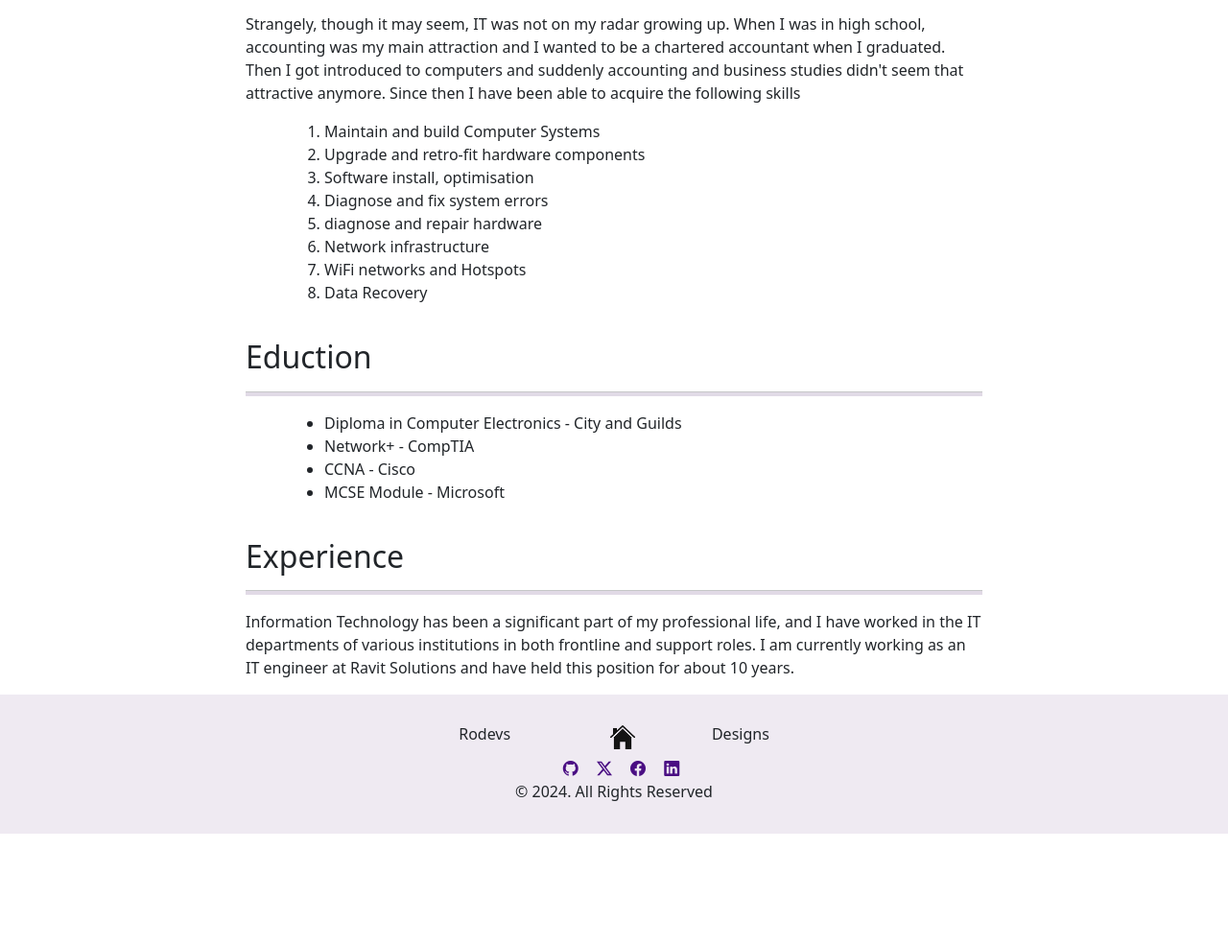
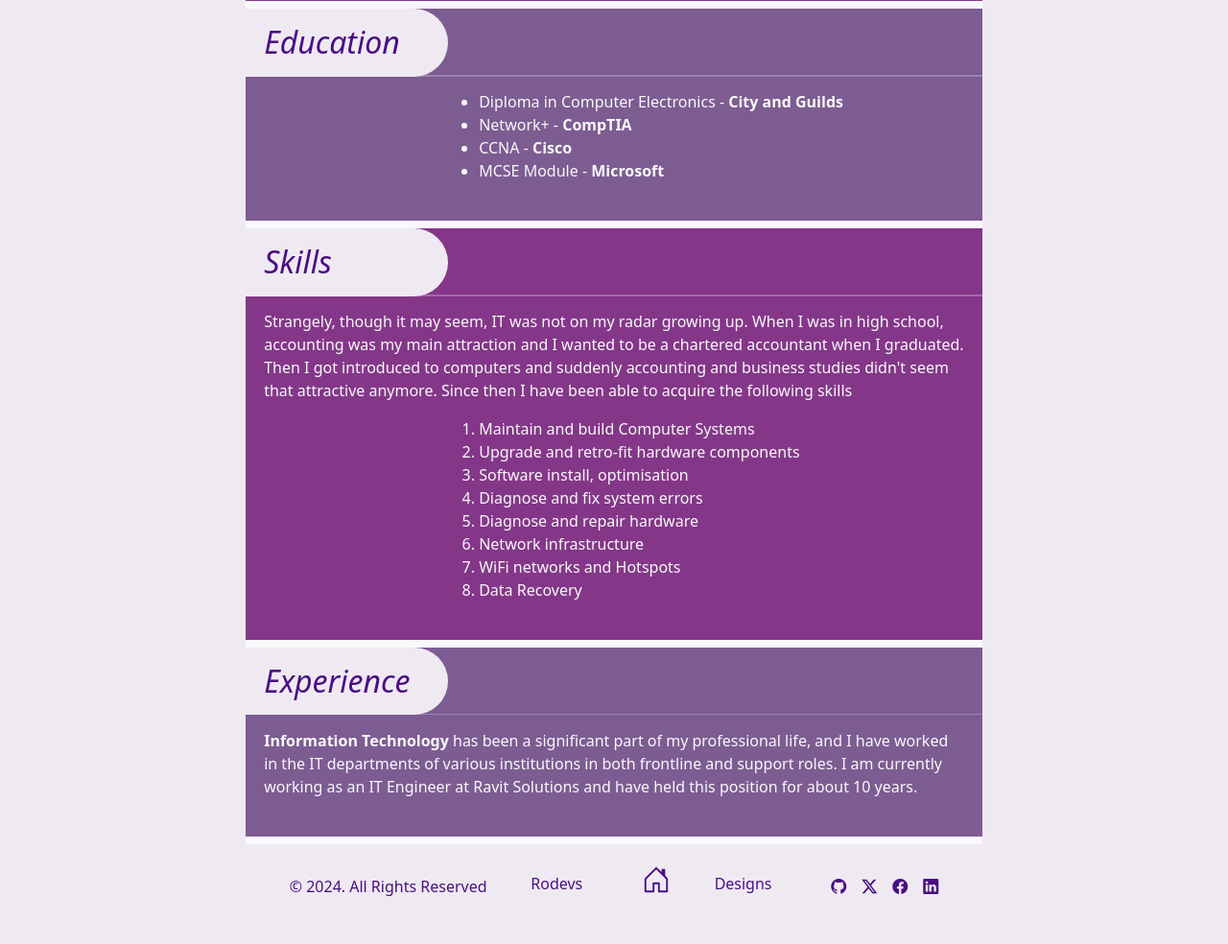
Before and after one commit to Rodev-Apps/Portfolio_TK3, a plain HTML site: page index.html in a window 1280 px wide. Shown: the part 699-1683 px from the top of the page at 96% size. Before the commit the page ends 1568 px from the top, so only its background shows below. Drawn offline with nearby package versions, Linux system fonts and the light colour scheme.

Commit message:
Final adjustments
Corrected the colour of links and social icons and made small adjustments to margins and paddings on the body and footer of the page. Replace the home icon and remove the image.

```diff
--- a/index.html
+++ b/index.html
@@ -50,22 +50,26 @@
               <!-- <a class="nav-link disabled" aria-disabled="true">Disabled</a> -->
             </div>
 
-            <div class="navbar-nav">
+            <div class="socials">
               <a
                 class="nav-link bi bi-github"
                 href="https://github.com/Rodev-Apps"
+                target="_blank"
               ></a>
               <a
                 class="nav-link bi bi-twitter-x"
                 href="https://x.com/Rodevs23?mx=2"
+                target="_blank"
               ></a>
               <a
                 class="nav-link bi bi-facebook"
                 href="https://www.facebook.com/profile.php?id=100095082984128"
+                target="_blank"
               ></a>
               <a
                 class="nav-link bi bi-linkedin"
                 href="https://www.linkedin.com/in/rodevs/"
+                target="_blank"
               ></a>
             </div>
           </div>
@@ -75,7 +79,7 @@
 
     <main>
       <center>
-        <section>
+        <section id="profile">
           <table>
             <tbody>
               <tr>
@@ -90,7 +94,9 @@
                   <table>
                     <tbody>
                       <tr>
-                        <td><h1 id="title">Rod Hanciles</h1></td>
+                        <td class="heading">
+                          <h1><b>ROD HANCILES</b></h1>
+                        </td>
                         <td>
                           <h6 class="bi bi-telephone">
                             &nbsp; +44 07944 555 666
@@ -101,7 +107,9 @@
                         </td>
                       </tr>
                       <tr>
-                        <td><h3 id="subTitle">Curriculum Vitae</h3></td>
+                        <td class="heading">
+                          <h3 id="subHeading">Curriculum Vitae</h3>
+                        </td>
                         <td>
                           <h6 class="bi bi-geo-alt">
                             &nbsp; 8 Fredrick Street<br />&nbsp; &nbsp; &nbsp;
@@ -118,24 +126,38 @@
         </section>
       </center>
       <!-- For some strange reason VS Code flags up styling from within the brackets of elements. Now sure why, but it didn't work from within the head element -->
-      <section>
-        <h2>Bio</h2>
+      <section class="lightSection">
+        <h2 class="title" id="bio"><em>Bio</em></h2>
         <hr />
         <p>
           Right from a very young age I have had a passion for gadgets and
           technology. So, a career in IT was an irresistible choice when the
-          opportunity presented itself. With an eye for detail, a mind highly
-          technical, full of curiosity; and a forte for problem-solving. The key
-          ingredients necessary for anyone aspiring to work in this field were
-          already innate in my case. This made it inevitable that I interacted
-          with people daily, and it instilled in me that natural drive to help,
-          solve their problems and put a smile on their faces. So, whether it's
-          Web Development, setting up a network Infrastructure, or fixing a PC,
-          the pleasure to satisfy the client, is always mine.
+          opportunity presented itself.
+          <em
+            >With an eye for detail, a mind highly technical, full of curiosity;
+            and a forte for problem-solving.</em
+          >
+          The key ingredients necessary for anyone aspiring to work in this
+          field were already innate in my case. This made it inevitable that I
+          interacted with people daily, and it instilled in me that natural
+          drive to help, solve their problems and put a smile on their faces.
+          So, whether it's <b>Web Development</b>, setting up a
+          <b>Network Infrastructure</b>, or fixing a <b>PC</b>, the pleasure to
+          satisfy the client, is always mine.
         </p>
       </section>
-      <section>
-        <h2 id="ski">Skills</h2>
+      <section class="darkSection">
+        <h2 class="title" id="edu"><em>Education</em></h2>
+        <hr />
+        <ul>
+          <li>Diploma in Computer Electronics - <b>City and Guilds</b></li>
+          <li>Network+ - <b>CompTIA</b></li>
+          <li>CCNA - <b>Cisco</b></li>
+          <li>MCSE Module - <b>Microsoft</b></li>
+        </ul>
+      </section>
+      <section class="lightSection">
+        <h2 class="title" id="ski"><em>Skills</em></h2>
         <hr />
         <p>
           Strangely, though it may seem, IT was not on my radar growing up. When
@@ -150,64 +172,68 @@
           <li>Upgrade and retro-fit hardware components</li>
           <li>Software install, optimisation</li>
           <li>Diagnose and fix system errors</li>
-          <li>diagnose and repair hardware</li>
+          <li>Diagnose and repair hardware</li>
           <li>Network infrastructure</li>
           <li>WiFi networks and Hotspots</li>
           <li>Data Recovery</li>
         </ol>
       </section>
-      <section>
-        <h2 id="edu">Eduction</h2>
-        <hr />
-        <ul>
-          <li>Diploma in Computer Electronics - City and Guilds</li>
-          <li>Network+ - CompTIA</li>
-          <li>CCNA - Cisco</li>
-          <li>MCSE Module - Microsoft</li>
-        </ul>
-      </section>
-      <section>
-        <h2 id="exp">Experience</h2>
+      <section class="darkSection">
+        <h2 class="title" id="exp"><em>Experience</em></h2>
         <hr />
         <p>
-          Information Technology has been a significant part of my professional
-          life, and I have worked in the IT departments of various institutions
-          in both frontline and support roles. I am currently working as an IT
-          engineer at Ravit Solutions and have held this position for about 10
-          years.
+          <b>Information Technology</b> has been a significant part of my
+          professional life, and I have worked in the IT departments of various
+          institutions in both frontline and support roles. I am currently
+          working as an IT Engineer at Ravit Solutions and have held this
+          position for about 10 years.
         </p>
       </section>
     </main>
 
     <footer>
       <center>
-        <div>
-          <div class="footerTxt">
-            <h6 class="footerTxt">Rodevs</h6>
-            <a href="#"
-              ><img
-                src="Home-1.png"
-                alt="Home icon"
-                id="icon"
-                height="25px"
-                class="footerTxt"
-            /></a>
-            <h6>Designs</h6>
+        <div class="footerTxt">
+          <div>
+            <p>&copy; 2024. All Rights Reserved</p>
           </div>
-          <div>
-            <a class="bi bi-github" href="https://github.com/Rodev-Apps"></a>
-            <a class="bi bi-twitter-x" href="https://x.com/Rodevs23?mx=2"></a>
+          <h6>Rodevs</h6>
+          <a id="icon" href="#">
+            <svg
+              xmlns="http://www.w3.org/2000/svg"
+              width="30"
+              height="30"
+              fill="currentColor"
+              class="bi bi-house-door"
+              viewBox="0 0 16 16"
+            >
+              <path
+                d="M8.354 1.146a.5.5 0 0 0-.708 0l-6 6A.5.5 0 0 0 1.5 7.5v7a.5.5 0 0 0 .5.5h4.5a.5.5 0 0 0 .5-.5v-4h2v4a.5.5 0 0 0 .5.5H14a.5.5 0 0 0 .5-.5v-7a.5.5 0 0 0-.146-.354L13 5.793V2.5a.5.5 0 0 0-.5-.5h-1a.5.5 0 0 0-.5.5v1.293zM2.5 14V7.707l5.5-5.5 5.5 5.5V14H10v-4a.5.5 0 0 0-.5-.5h-3a.5.5 0 0 0-.5.5v4z"
+              />
+            </svg>
+          </a>
+          <h6>Designs</h6>
+          <div class="socials">
             <a
-              class="bi bi-facebook"
-              href="https://www.facebook.com/profile.php?id=100095082984128"
+              class="bi bi-github nav-link"
+              href="https://github.com/Rodev-Apps"
+              target="_blank"
             ></a>
             <a
-              class="bi bi-linkedin"
+              class="bi bi-twitter-x nav-link"
+              href="https://x.com/Rodevs23?mx=2"
+              target="_blank"
+            ></a>
+            <a
+              class="bi bi-facebook nav-link"
+              href="https://www.facebook.com/profile.php?id=100095082984128"
+              target="_blank"
+            ></a>
+            <a
+              class="bi bi-linkedin nav-link"
               href="https://www.linkedin.com/in/rodevs/"
+              target="_blank"
             ></a>
-          </div>
-          <div>
-            <p class="footerTxt">&copy; 2024. All Rights Reserved</p>
           </div>
         </div>
       </center>
--- a/style.css
+++ b/style.css
@@ -3,68 +3,104 @@ body {
     font-family: Arial, Helvetica, sans-serif;
     margin: 0;
     padding: 0;
+    background-color: rgb(239, 234, 242) !important;
     }
 header {
     margin-bottom: 20px;
     }
-nav {
-    padding: 0px;
+a.nav-link {
+    color: rgb(74, 14, 131);
     }
 .container-fluid {
     background-color: rgb(239, 234, 242);
-    padding: 0px 20px;
     }
 main {
-    /* width: 60%; */
     padding: 0 20%;
     }
 #image {
-    height: 250px;
-    width: 250px;
+    width: 220px;
+    height: 220px;
     border-radius: 50%;
     }
-#title {
-    margin-bottom: 0px;
+#profile {
+    height: 20em;
+    padding: 2em 0;
+    border-bottom: solid 0.5em #F8F9FA;
+}
+.heading {
+    width: 32em;
+    text-align: center;
+    margin-bottom: 0em;
     color: rgb(74, 14, 131);
 }
-#subTitle {
-    margin-top: -10px;
+#subHeading {
+    margin-top: -0.8em;
     color: rgb(104, 114, 241);
 }
+.title {
+    width: 7em;
+    margin-left: -1em;
+    padding: 0.5em 1em;
+    margin-bottom: -0.5em;
+    color: rgb(74, 14, 131);
+    border-top-right-radius: 3em;
+    border-bottom-right-radius: 3em;
+    background-color: rgb(239, 234, 242);
+}
+.lightSection{
+    color: #F8F9FA;
+    padding: 0 1.2em;
+    padding-bottom: 1.5em;
+    background-color: rgb(132, 55, 136);
+    border-bottom: solid 0.5em #F8F9FA;
+}
+.darkSection{
+    color: #F8F9FA;
+    padding: 0 1.2em;
+    padding-bottom: 1.5em;
+    background-color: rgb(125, 92, 146);
+    border-bottom: solid 0.5em #F8F9FA;
+}
 ul, ol {
-    margin-left: 50px;
+    margin-left: 12em;
     }
 td {
-    padding: 0 15px;
+    padding: 0;
+    }
+/* h2 {
+    padding-top: 20px;
+    } */
+hr {
+    border: none;
+    margin: 0.9em -1.2em !important;
+    height: 0.1em !important;
+    background-color: rgb(255, 255, 255);
+    }
+footer {
+    color: rgb(74, 14, 131);
+    padding: 2em 16em;
+    background-color: rgb(239, 234, 242);
+    }
+.socials {
+        display: flex;
     }
 .bi {
-    margin-left: 15px;
+    margin-left: 1em;
+    color: rgb(74, 14, 131) !important;
     }
-h2 {
-    padding-top: 20px;
-    }
-hr {
-    border: none;
-    height: 5px;
-    background-color: rgb(140, 111, 158);
-    }
-footer {
-    padding-top: 2em;
-    padding-bottom: 1em;
-    background-color: rgb(239, 234, 242);
+.bi:hover {
+    color: rgb(184, 142, 209) !important;
     }
 #icon {
-    margin-left: 6.5em;
-    margin-right: 5em;
-    margin-bottom: 0.5em;
-    /* color: rgb(74, 14, 131); */
+    margin-top: -0.6em;
+    color: rgb(74, 14, 131);
     }
-/* #icon:hover {
+#icon:hover {
     color: rgb(184, 142, 209);
-    } */
+    }
 .footerTxt {
     display: flex;
-    justify-content: center;
+    justify-content:space-evenly;
     text-align: center;
     }
 .footerLnk {
@@ -73,7 +109,7 @@ footer {
     font-weight: bold;
 }
 a:link {
-    color: rgb(74, 14, 131);
+    color: rgb(74, 14, 131) !important;
     text-decoration: none;
     }
 a:hover {
```
Also changed, not shown: Home-1.png (deleted). Lines whose indentation alone changed are shown as unchanged.
